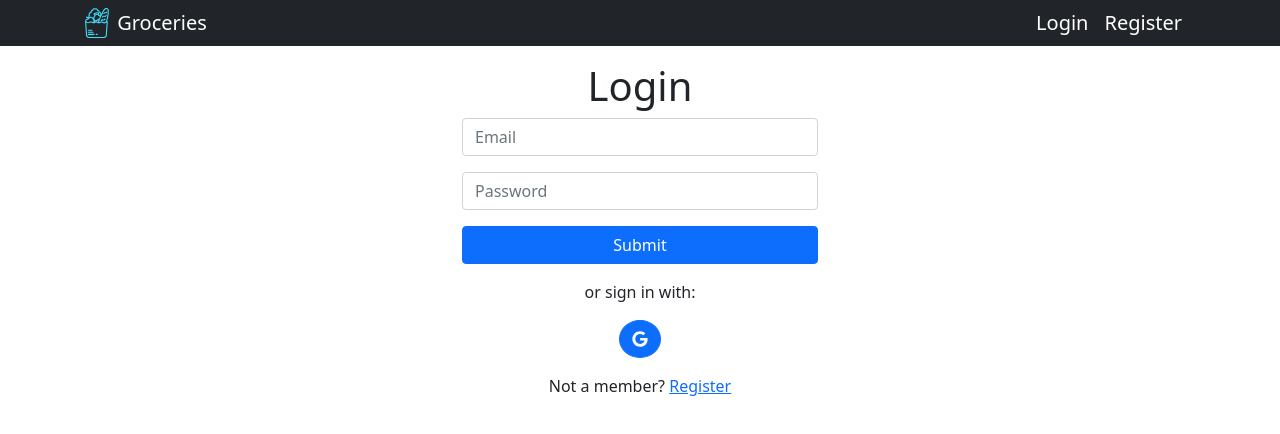
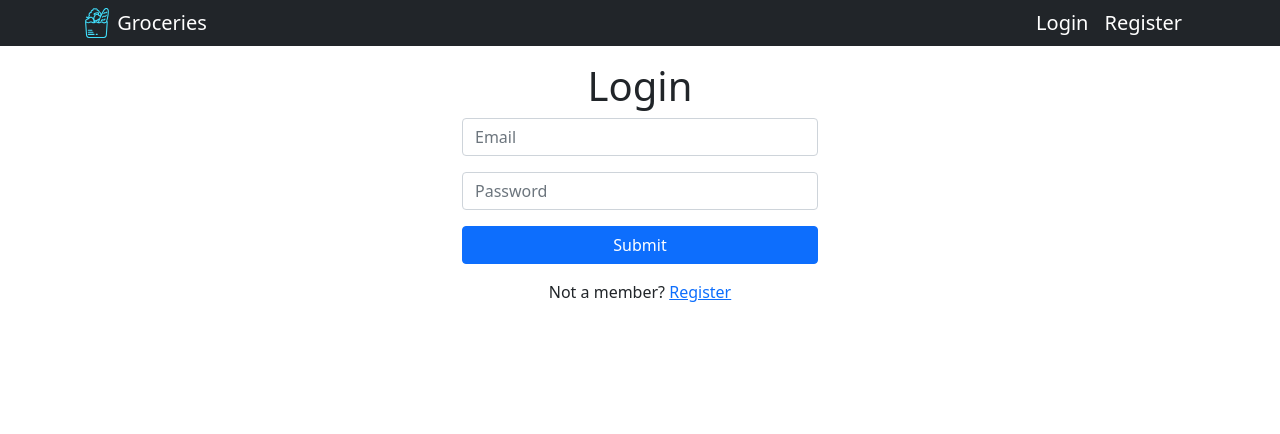
Before and after one commit to CameronDunning/groceries, a React (Create React App) app: page /login in a window 1280 px wide. Shown: the top 434 px of the page. Built offline with nearby package versions, Linux system fonts and the light colour scheme; no server answers.

Commit message:
Remove google login

```diff
--- a/src/pages/Login.jsx
+++ b/src/pages/Login.jsx
@@ -78,11 +78,11 @@ export const Login = () => {
       </Form>
       <Row>
         <div className="text-center">
-          <p>or sign in with:</p>
+          {/* <p>or sign in with:</p>
 
           <Button type="button" className="btn btn-link rounded-circle mb-3">
             <FaGoogle className="light mb-1" style={{ color: "white" }} />
-          </Button>
+          </Button> */}
 
           <p>
             Not a member?&nbsp;
--- a/src/pages/Register.jsx
+++ b/src/pages/Register.jsx
@@ -96,11 +96,11 @@ export const Register = () => {
       </Form>
       <Row>
         <div className="text-center">
-          <p>or sign up with:</p>
+          {/* <p>or sign up with:</p>
 
           <Button type="button" className="btn btn-link rounded-circle mb-3">
             <FaGoogle className="light mb-1" style={{ color: "white" }} />
-          </Button>
+          </Button> */}
           <p>
             Already a member?&nbsp;
             <Link to={"/login"}>Login</Link>
```
